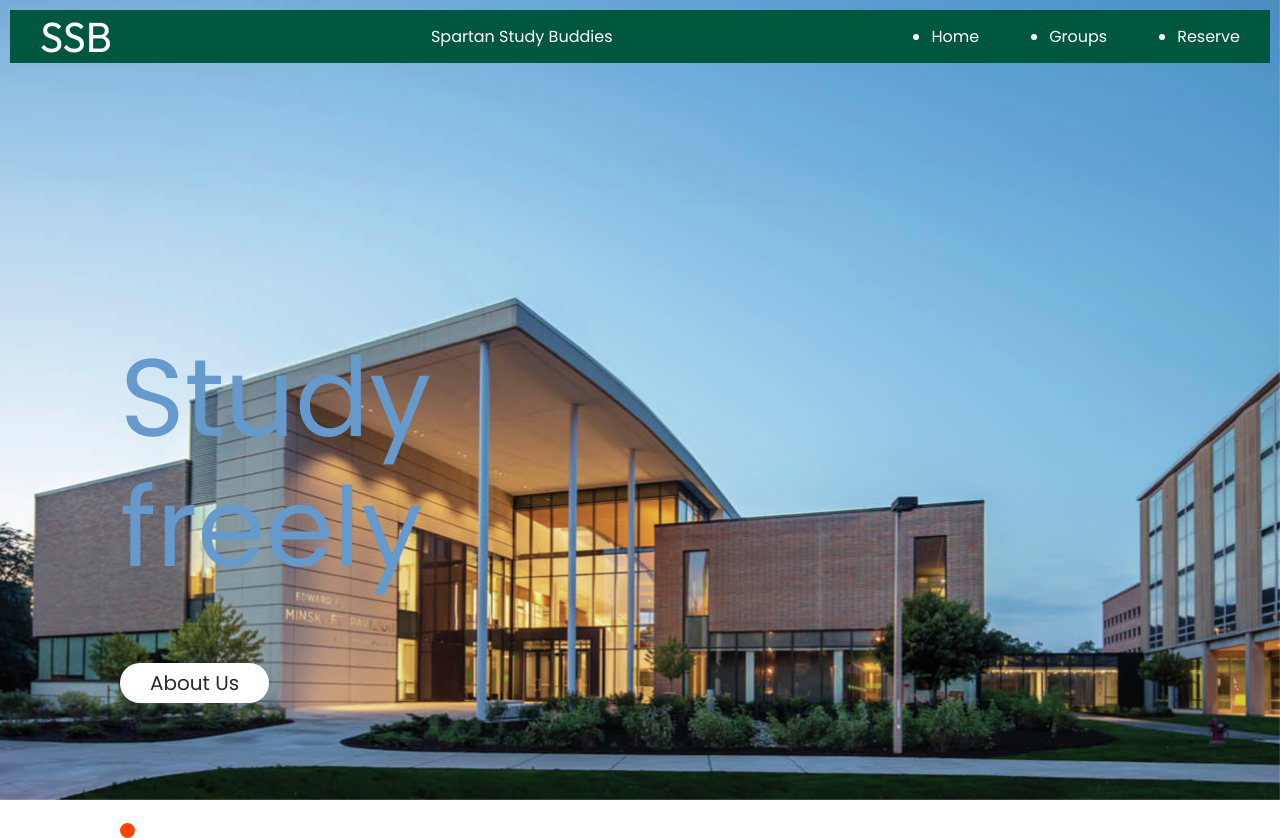
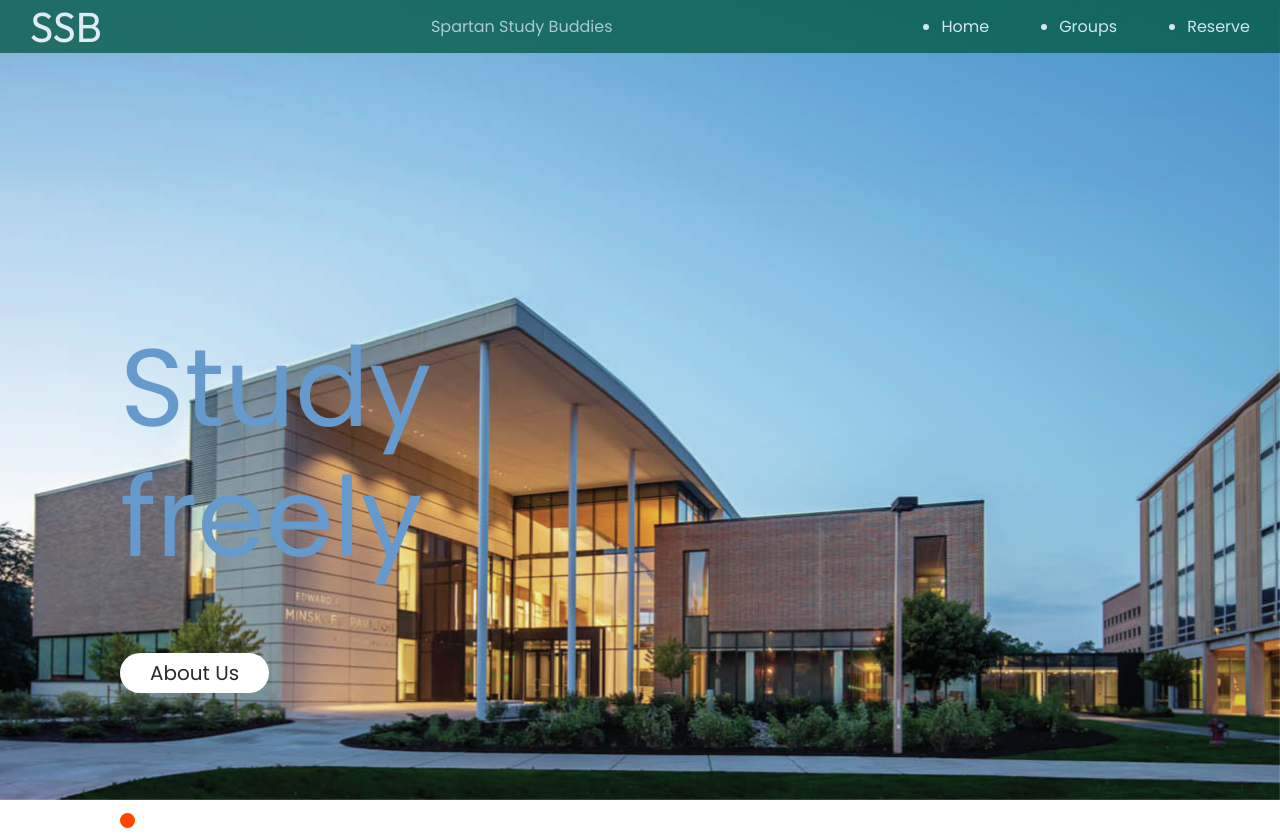
Before and after one commit to srcheeti/Project-SKEZ, a React (Vite) app in the folder project-skez/: page / in a window 1280 px wide. Built offline with nearby package versions, Linux system fonts and the light colour scheme.

Commit message:
Navbar opacity and size

```diff
--- a/project-skez/src/components/navbar/navbar.css
+++ b/project-skez/src/components/navbar/navbar.css
@@ -2,9 +2,9 @@
     display: flex;
     justify-content: space-between;
     align-items: center;
-    margin: 10px 10px;
     color: white;
     background-color: #00573F;
+    opacity: 75%;
 }
 
 .nav-logo {
```
